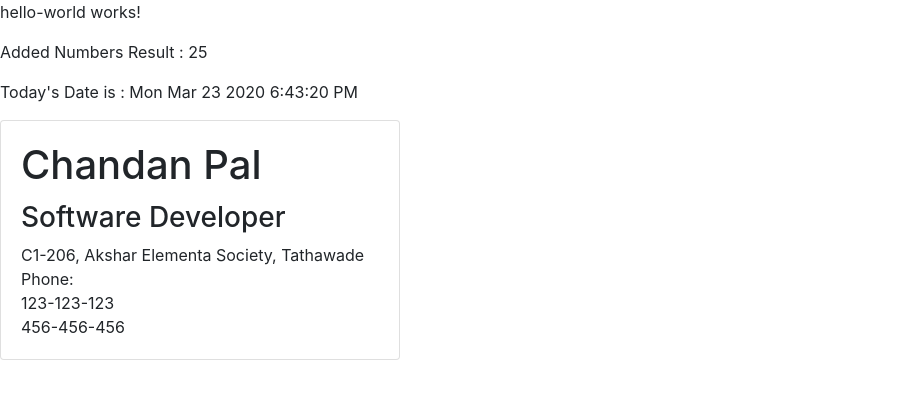
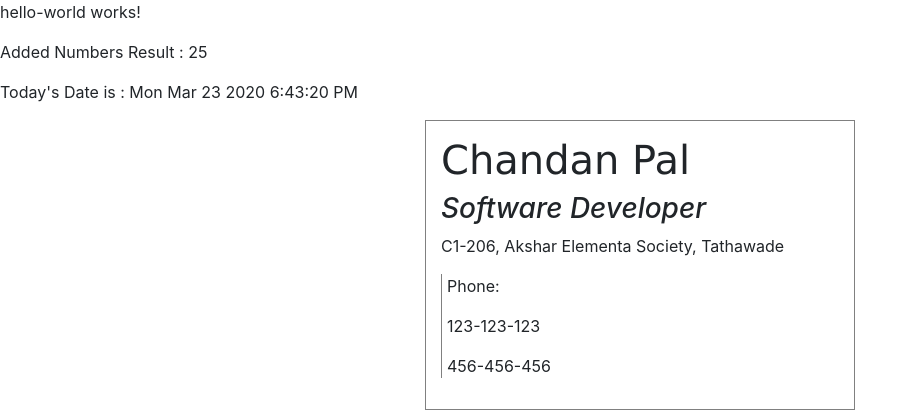
Before and after one commit to chandan-pal/my-first-angular, an Angular app: page / in a window 1280 px wide. Shown: the top 416 px of the page, without its empty margins (0-918 px from the left). Built offline with nearby package versions, Linux system fonts and the light colour scheme.

Commit message:
styling in angular

```diff
--- a/src/app/address-card/address-card.component.css
+++ b/src/app/address-card/address-card.component.css
@@ -0,0 +1,23 @@
+.address-card {
+    width: 430px;
+    margin: auto;
+    border: 1px gray solid;
+    padding: 15px;
+}
+
+.name {
+    font-family: "verdana", "sans-serif";
+}
+
+.title {
+    font-style: italic;
+}
+
+.address {
+    font-size: 15px;
+}
+
+.phone {
+    border-left: 1px gray solid;
+    padding-left: 5px;
+}
--- a/src/app/address-card/address-card.component.html
+++ b/src/app/address-card/address-card.component.html
@@ -1,12 +1,11 @@
-<div class="card" style="width:400px;">
-    <div class="card-body">
-        <h1 class="card-title">{{ user.name }}</h1>
-        <h3>{{ user.title }}</h3>
-        <div class="card-text">{{ user.address }}
-            <div *ngIf="user.phone.length > 0">
-                <div>Phone:</div>
-                <div *ngFor="let phoneNumber of user.phone">{{ phoneNumber }}</div>
-            </div>
+<div class="address-card">
+    <h1 class="name">{{ user.name }}</h1>
+    <h3 class="title">{{ user.title }}</h3>
+    <div>
+        <p class="adderess">{{ user.address }}</p>
+        <div class="phone" *ngIf="user.phone.length > 0">
+            <p>Phone:</p>
+            <p *ngFor="let phoneNumber of user.phone">{{ phoneNumber }}</p>
         </div>
     </div>
 </div>
```
